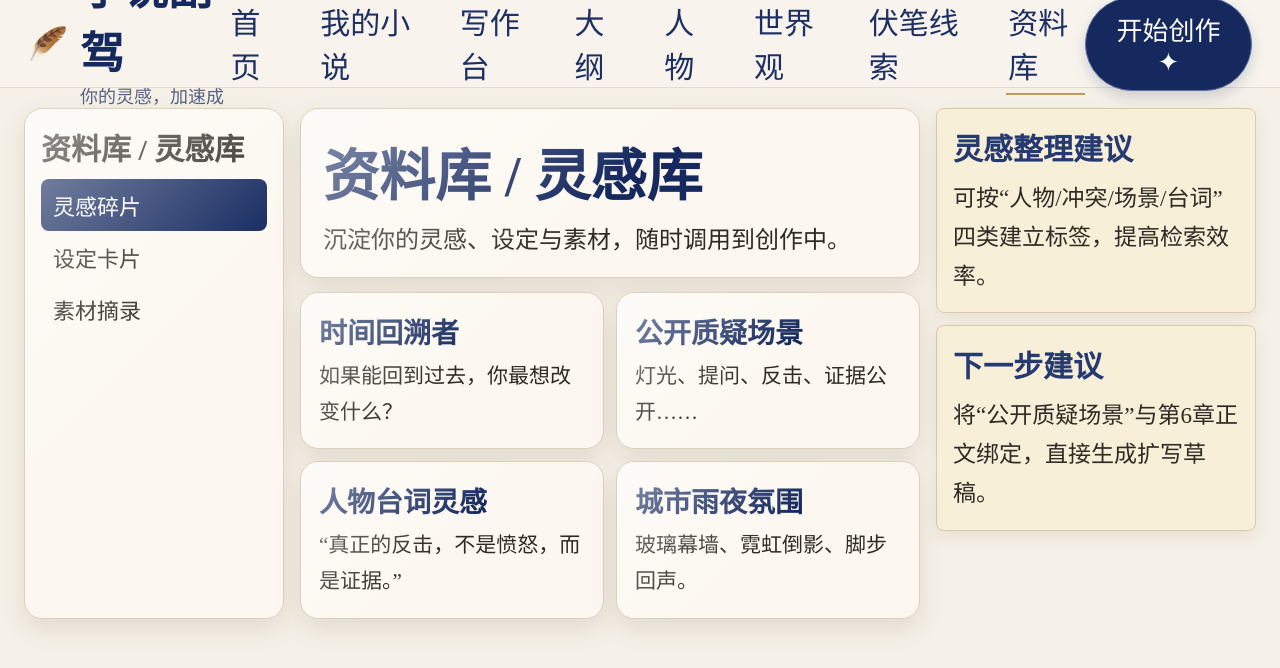
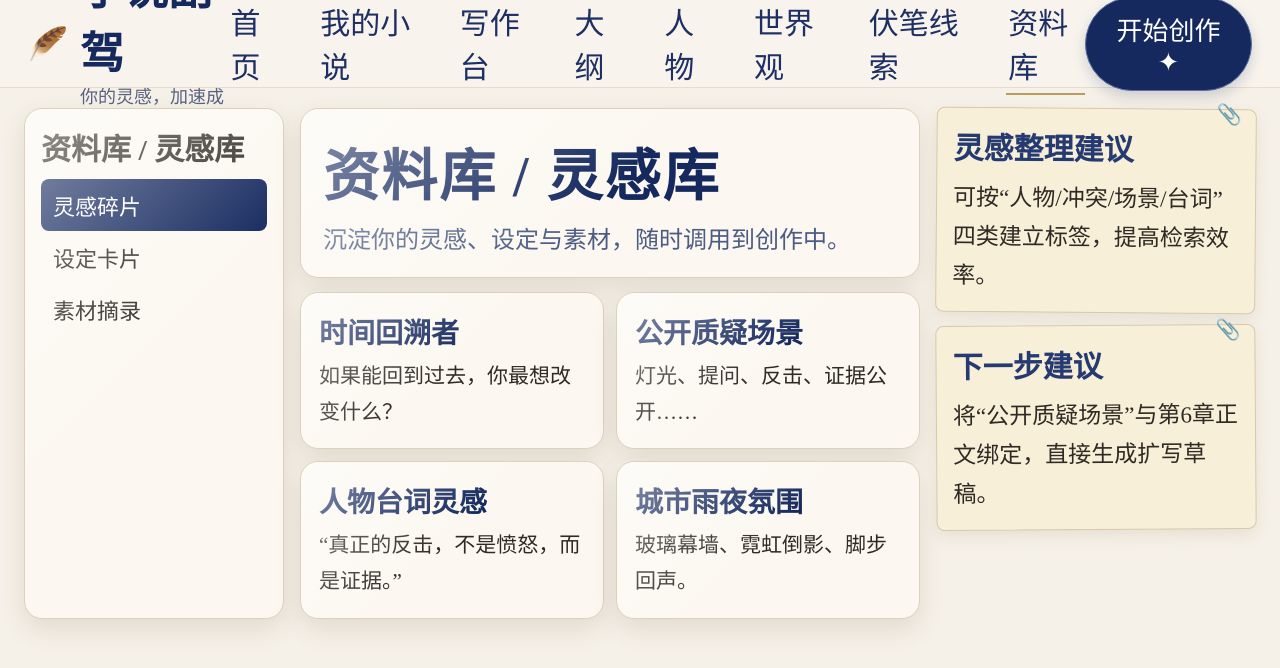
Before and after one commit to H-crear/AI-, a React (Vite) app: page /library in a window 1280 px wide. Shown: the top 668 px of the page. Built offline with nearby package versions, Linux system fonts and the light colour scheme.

Commit message:
feat: polish manuscript pages with shared section title and pinned notes

```diff
--- a/src/components/NoteCard.jsx
+++ b/src/components/NoteCard.jsx
@@ -1,6 +1,7 @@
 export default function NoteCard({ title, children }) {
   return (
     <article className="note-card">
+      <span className="paper-pin">📎</span>
       <h4>{title}</h4>
       <div>{children}</div>
     </article>
--- /dev/null
+++ b/src/components/SectionTitle.jsx
@@ -0,0 +1,8 @@
+export default function SectionTitle({ title, subtitle }) {
+  return (
+    <div className="section-title">
+      <h2>{title}</h2>
+      {subtitle ? <p>{subtitle}</p> : null}
+    </div>
+  )
+}
--- a/src/pages/CharacterPage.jsx
+++ b/src/pages/CharacterPage.jsx
@@ -1,5 +1,6 @@
 import PaperCard from '../components/PaperCard'
 import NoteCard from '../components/NoteCard'
+import SectionTitle from '../components/SectionTitle'
 
 export default function CharacterPage() {
   return (
--- a/src/pages/ForeshadowPage.jsx
+++ b/src/pages/ForeshadowPage.jsx
@@ -1,5 +1,6 @@
 import PaperCard from '../components/PaperCard'
 import NoteCard from '../components/NoteCard'
+import SectionTitle from '../components/SectionTitle'
 
 export default function ForeshadowPage() {
   return (
@@ -15,8 +16,7 @@ export default function ForeshadowPage() {
 
       <section className="workspace-main">
         <PaperCard className="workspace-head">
-          <h2>伏笔与线索</h2>
-          <p>管理埋点、推进节奏，避免遗忘关键线索。</p>
+          <SectionTitle title="伏笔与线索" subtitle="管理埋点、推进节奏，避免遗忘关键线索。" />
         </PaperCard>
         <PaperCard className="clue-board">
           <div className="clue-row"><b>第3章 合同条款异常</b><span>埋设：第3章</span><span>回收：第6章</span><em>进行中</em></div>
--- a/src/pages/LibraryPage.jsx
+++ b/src/pages/LibraryPage.jsx
@@ -1,5 +1,6 @@
 import PaperCard from '../components/PaperCard'
 import NoteCard from '../components/NoteCard'
+import SectionTitle from '../components/SectionTitle'
 
 export default function LibraryPage() {
   return (
@@ -15,8 +16,7 @@ export default function LibraryPage() {
 
       <section className="workspace-main">
         <PaperCard className="workspace-head">
-          <h2>资料库 / 灵感库</h2>
-          <p>沉淀你的灵感、设定与素材，随时调用到创作中。</p>
+          <SectionTitle title="资料库 / 灵感库" subtitle="沉淀你的灵感、设定与素材，随时调用到创作中。" />
         </PaperCard>
         <div className="memo-grid">
           <PaperCard className="memo-card"><h4>时间回溯者</h4><p>如果能回到过去，你最想改变什么？</p></PaperCard>
--- a/src/pages/OutlinePage.jsx
+++ b/src/pages/OutlinePage.jsx
@@ -1,5 +1,6 @@
 import PaperCard from '../components/PaperCard'
 import NoteCard from '../components/NoteCard'
+import SectionTitle from '../components/SectionTitle'
 
 const volumes = [
   ['卷一', '重启人生（1-30章）', '约 60,000 字'],
@@ -22,8 +23,7 @@ export default function OutlinePage() {
 
       <section className="workspace-main">
         <PaperCard className="workspace-head">
-          <h2>大纲规划</h2>
-          <p>梳理故事脉络，搭建完整剧情框架</p>
+          <SectionTitle title="大纲规划" subtitle="梳理故事脉络，搭建完整剧情框架" />
         </PaperCard>
         <PaperCard className="volume-list">
           {volumes.map((v) => (
--- a/src/pages/WorldPage.jsx
+++ b/src/pages/WorldPage.jsx
@@ -1,5 +1,6 @@
 import PaperCard from '../components/PaperCard'
 import NoteCard from '../components/NoteCard'
+import SectionTitle from '../components/SectionTitle'
 
 export default function WorldPage() {
   return (
--- a/src/styles/components.css
+++ b/src/styles/components.css
@@ -7,3 +7,6 @@
 .note-card{background:var(--note);border:1px solid #d9c9a9;border-radius:8px;padding:16px;box-shadow:0 6px 16px rgba(96,74,27,.1)}
 .note-card h4{margin:0 0 10px;color:#263a72;font-size:30px}.note-card div{font-size:23px;line-height:1.7}
 .bookmark{position:absolute;right:18px;top:-8px;width:22px;height:54px;background:var(--gold);border-radius:0 0 6px 6px}
+.section-title h2{margin:0;color:var(--ink-900);font-size:56px;letter-spacing:2px}
+.section-title p{margin:8px 0 0;color:#4b5c84;font-size:24px}
+.paper-pin{position:absolute;right:14px;top:-8px;color:#b69860;font-size:20px}
--- a/src/styles/layout.css
+++ b/src/styles/layout.css
@@ -39,3 +39,7 @@
 .clue-row b{font-size:24px;color:var(--ink-900)}.clue-row span{font-size:18px;color:#4f5d7f}.clue-row em{font-style:normal;color:#8a7447;font-size:18px}
 .memo-grid{display:grid;grid-template-columns:repeat(2,1fr);gap:12px}
 .memo-card{padding:18px;min-height:150px}.memo-card h4{margin:0 0 8px;font-size:28px;color:var(--ink-900)}.memo-card p{margin:0;font-size:21px;line-height:1.7}
+
+.top-space-note{font-size:18px;color:#7f6a44;margin-top:6px}
+.workspace-right .note-card:nth-child(2n){transform:rotate(-0.4deg)}
+.workspace-right .note-card:nth-child(2n+1){transform:rotate(0.5deg)}
```
